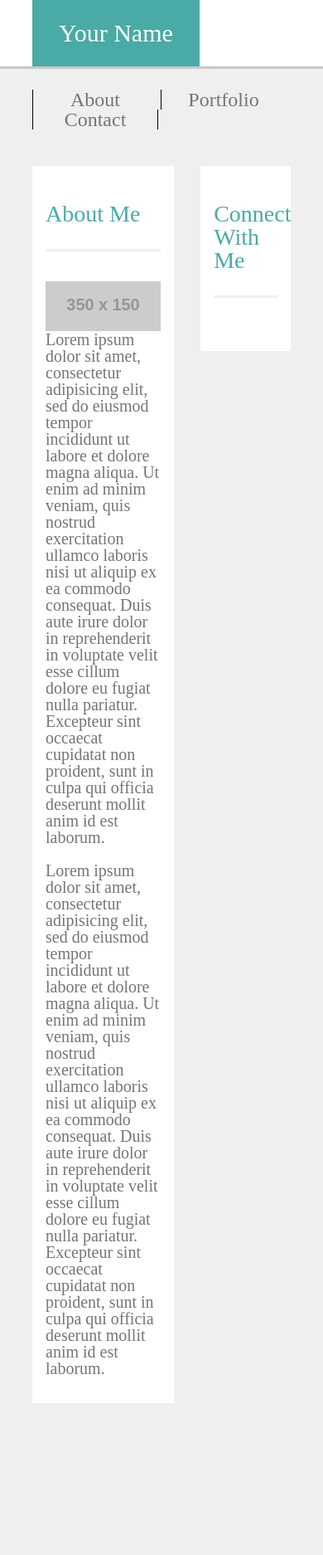
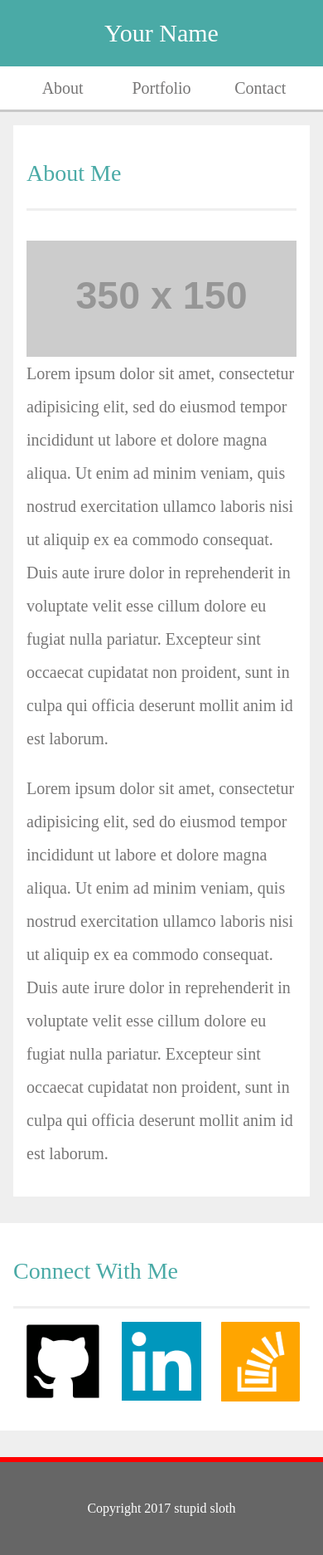
Before and after one commit to chocopuff2020/Responsive-Portfolio, a PHP site: page / in a window 390 px wide. Shown: the whole page at 83% size. Before the commit the page ends 1691 px from the top, so only its background shows below. Run offline with PHP 8.4, Linux system fonts and the light colour scheme; some libraries are stand-ins or nearby versions.

Commit message:
add social icons

```diff
--- a/assets/css/style.css
+++ b/assets/css/style.css
@@ -3,9 +3,9 @@
 ==============================*/
 
 .container {
-max-width: 80%;
-margin: 0 auto;
-position: relative;
+    width: 80%;
+    margin: 0 auto;
+    position: relative;
 }
 
 div[class^="c-"] {
@@ -21,12 +21,35 @@ div[class^="c-"] {
 .c-60 {
     width: 60%;
 }
+
 .c-40 {
     width: 40%;
 }
+
 .c-third {
     width: 33.33333333%;
 }
+
+@media (max-width: 768px) {
+    .container {
+        width: 92%;
+    }
+
+    .c-60, .c-40 {
+        width: 100%;
+    }
+}
+
+@media (max-width: 640px) {
+    .container {
+        width: 100%;
+    }
+
+    .c-60, .c-40 {
+
+    }
+}
+
 /*=====  End of Layout  ======*/
 
 /*==============================
@@ -50,15 +73,34 @@ div[class^="c-"] {
 }
 
 .navbar-tools .navbar-items {
-    width: 150px;
+    width: 100px;
     display: inline-block;
-    font-size: 24px;
+    font-size: 20px;
     text-align: center;
     border-left: 1px solid black;
 }
 
-.navbar-items:last-of-type {
-    border-right: 1px solid black;
+.navbar-items:first-of-type {
+    border-left: none;
+}
+
+@media (max-width: 640px) {
+    .navbar-title {
+        display: block;
+        text-align: center;
+    }
+
+    .navbar-tools {
+        display: block;
+        float: none;
+        padding: 16px;
+    }
+
+    .navbar-tools .navbar-items {
+        width: 33.33333333%;
+        margin-right: -4px;
+        border: none;
+    }
 }
 
 /*=====  End of Navbar  ======*/
@@ -94,8 +136,14 @@ div[class^="c-"] {
 =            Footer            =
 ==============================*/
 
+/* https://codepen.io/cbracco/pen/zekgx */
 .footer {
-
+  right: 0;
+  bottom: 0;
+  left: 0;
+  padding: 3em 1em;
+  text-align: center;
+  border-top: 6px solid red;
 }
 
 .footer-content {
@@ -147,6 +195,10 @@ div[class^="c-"] {
     background-color: #efefef;
 }
 
+.dark-gray-bg {
+    background-color: #666666;
+}
+
 .mint-bg {
     background-color: #4aaaa6;
 }
@@ -157,6 +209,25 @@ div[class^="c-"] {
 
 /*=====  End of Palettes  ======*/
 
+/*===============================
+=            Social             =
+================================*/
+
+.social {
+
+}
+
+.social-icon {
+    text-align: center;
+}
+
+.social-icon img {
+    width: 80%;
+    height: auto;
+}
+
+/*=====  End of Social   ======*/
+
 /*============================
 =            misc            =
 ============================*/
@@ -165,10 +236,6 @@ div[class^="c-"] {
     display: block;
     max-width: 100%;
     height: auto;
-}
-
-.link {
-
 }
 
 .f-l {
@@ -220,3 +287,45 @@ div[class^="c-"] {
 }
 
 /*=====  End of misc  ======*/
+
+/*========================================
+=            about me seciotn            =
+========================================*/
+
+.about-me {
+    margin-right: 2em;
+}
+
+@media (max-width: 980px) {
+    .about-me img {
+        width: 100%;
+        float: none;
+    }
+
+    .about-me p.h4 {
+        line-height: 2;
+    }
+}
+
+@media (max-width: 768px) {
+    .about-me {
+        margin-right: 0;
+    }
+
+    .about-me img {
+        width: auto;
+        float: left;
+    }
+}
+
+@media (max-width: 640px) {
+    .about-me {
+        margin: 1em;
+    }
+
+    .about-me img {
+        width: 100%;
+        float: none;
+    }
+}
+/*=====  End of about me seciotn  ======*/
--- a/index.html
+++ b/index.html
@@ -2,6 +2,7 @@
 <html>
 <head>
 	<title>Home Page</title>
+	<meta name="viewport" content="width=device-width, initial-scale=1.0">
 	<link rel="stylesheet" type="text/css" href="./assets/css/reset.css">
 	<link rel="stylesheet" type="text/css" href="./assets/css/style.css">
 </head>
@@ -21,7 +22,7 @@
 	<div class="content">
 		<div class="container">
 			<div class="c-60">
-				<div class="card m-r">
+				<div class="card about-me">
 					<div class="card-title">About Me</div>
 					<div class="card-content">
 						<p class="h4 gray-text m-t">
@@ -45,16 +46,31 @@
 				</div>
 			</div>
 			<div class="c-40">
-				<div class="card m-l">
+				<div class="card social">
 					<div class="card-title">Connect With Me</div>
 					<div class="card-content">
-						<div class="c-third"></div>
-						<div class="c-third"></div>
-						<div class="c-third"></div>
+						<div class="c-third">
+							<div class="social-icon">
+								<img src="./assets/images/icon1.jpg">
+							</div>
+						</div>
+						<div class="c-third">
+							<div class="social-icon">
+								<img src="./assets/images/icon2.jpg">
+							</div>
+						</div>
+						<div class="c-third">
+							<div class="social-icon">
+								<img src="./assets/images/icon3.jpg">
+							</div>
+						</div>
 					</div>
 				</div>
 			</div>
 		</div>
 	</div>
+	<div class="footer m-t dark-gray-bg">
+		<p class="white-text">Copyright 2017 stupid sloth</p>
+	</div>
 </body>
 </html>
```
